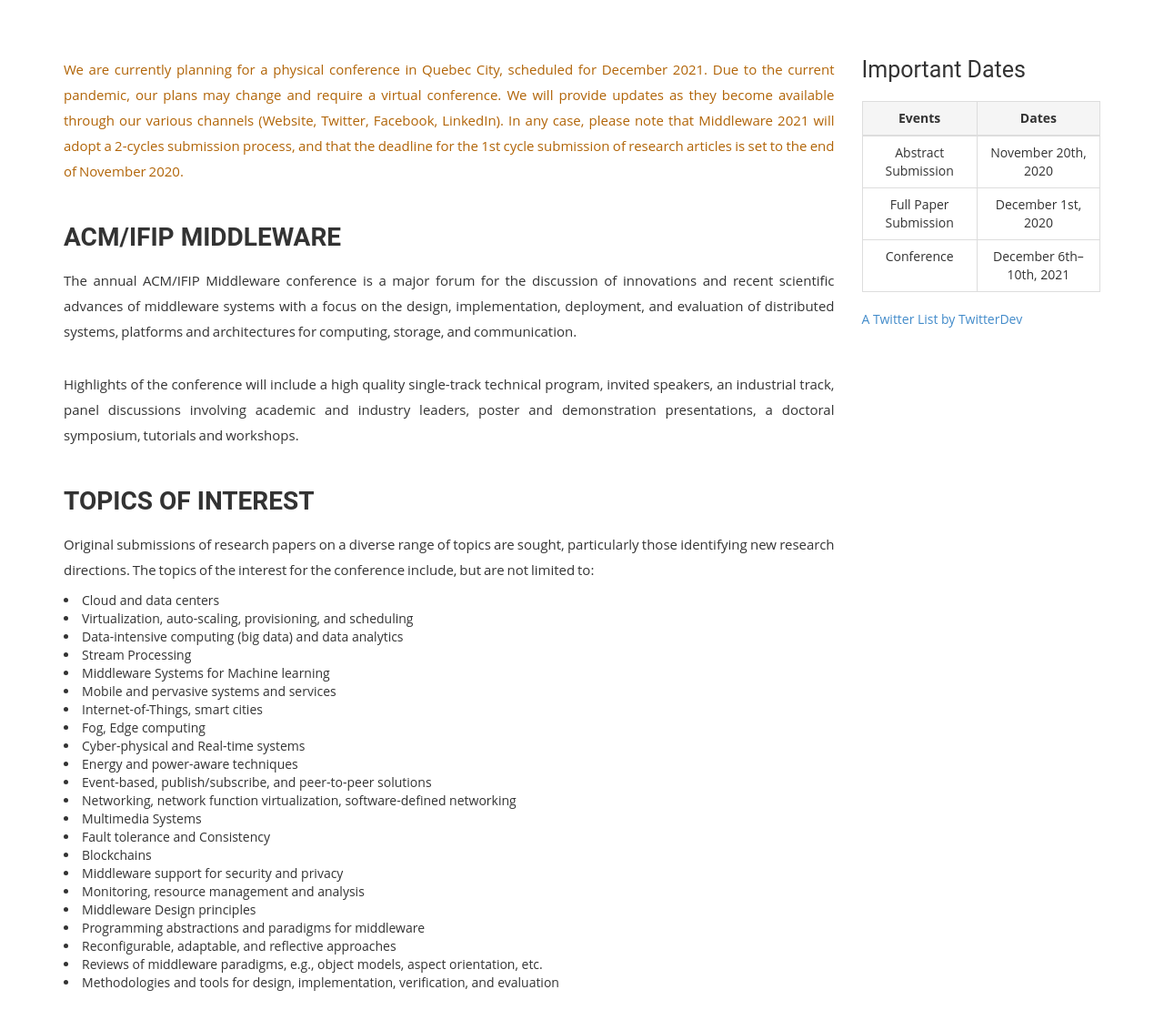
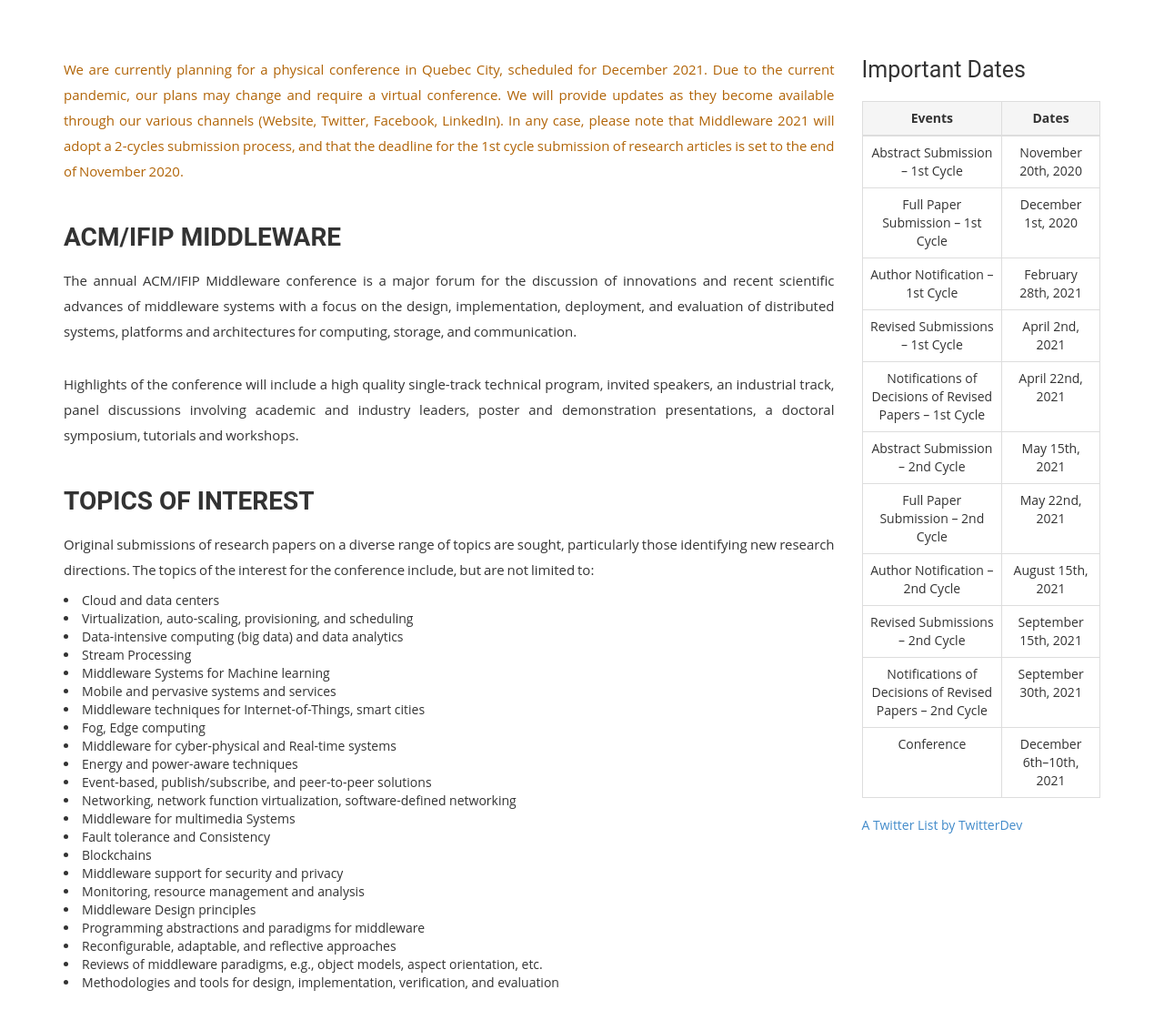
Before and after one commit to midtestsite/midtestsite.github.io, a plain HTML site: page 7f14d641eb7b0b9d151022675c05807cfe65367e/index.html in a window 1280 px wide. Shown: the part 947-2057 px from the top of the page at 91% size. Drawn offline with Linux system fonts and the light colour scheme.

Commit message:
topics of interests and important dates are modified

```diff
--- a/7f14d641eb7b0b9d151022675c05807cfe65367e/index.html
+++ b/7f14d641eb7b0b9d151022675c05807cfe65367e/index.html
@@ -262,11 +262,11 @@ $(document).ready(function(){
 
               <li>Mobile and pervasive systems and services</li>
 
-              <li>Internet-of-Things, smart cities</li>
+              <li>Middleware techniques for Internet-of-Things, smart cities</li>
 
               <li>Fog, Edge computing</li>
 
-              <li>Cyber-physical and Real-time systems</li>
+              <li>Middleware for cyber-physical and Real-time systems</li>
 
               <li>Energy and power-aware techniques</li>
 
@@ -274,7 +274,7 @@ $(document).ready(function(){
 
               <li>Networking, network function virtualization, software-defined networking</li>
 
-              <li>Multimedia Systems</li>
+              <li>Middleware for multimedia Systems</li>
 
               <li>Fault tolerance and Consistency</li>
 
@@ -332,13 +332,53 @@ $(document).ready(function(){
       <tbody>
 
         <tr>
-          <td>Abstract Submission</td>
+          <td>Abstract Submission &ndash; 1st Cycle</td>
           <td>November 20th, 2020</td>
         </tr>
 
         <tr>
-          <td>Full Paper Submission</td>
+          <td>Full Paper Submission &ndash; 1st Cycle</td>
           <td>December 1st, 2020</td>
+        </tr>
+
+        <tr>
+          <td>Author Notification &ndash; 1st Cycle</td>
+          <td>February 28th, 2021</td>
+        </tr>
+
+        <tr>
+          <td>Revised Submissions &ndash; 1st Cycle</td>
+          <td>April 2nd, 2021</td>
+        </tr>
+
+        <tr>
+          <td>Notifications of Decisions of Revised Papers &ndash; 1st Cycle</td>
+          <td>April 22nd, 2021</td>
+        </tr>
+
+        <tr>
+          <td>Abstract Submission &ndash; 2nd Cycle</td>
+          <td>May 15th, 2021</td>
+        </tr>
+
+        <tr>
+          <td>Full Paper Submission &ndash; 2nd Cycle</td>
+          <td>May 22nd, 2021</td>
+        </tr>
+
+        <tr>
+          <td>Author Notification &ndash; 2nd Cycle</td>
+          <td>August 15th, 2021</td>
+        </tr>
+
+        <tr>
+          <td>Revised Submissions &ndash; 2nd Cycle</td>
+          <td>September 15th, 2021</td>
+        </tr>
+
+        <tr>
+          <td>Notifications of Decisions of Revised Papers &ndash; 2nd Cycle</td>
+          <td>September 30th, 2021</td>
         </tr>
 
         <tr>
```
Also changed, not shown: categories/index.html (+42 -2 lines), organizing-committee/index.html (+42 -2 lines), tags/index.html (+42 -2 lines).
